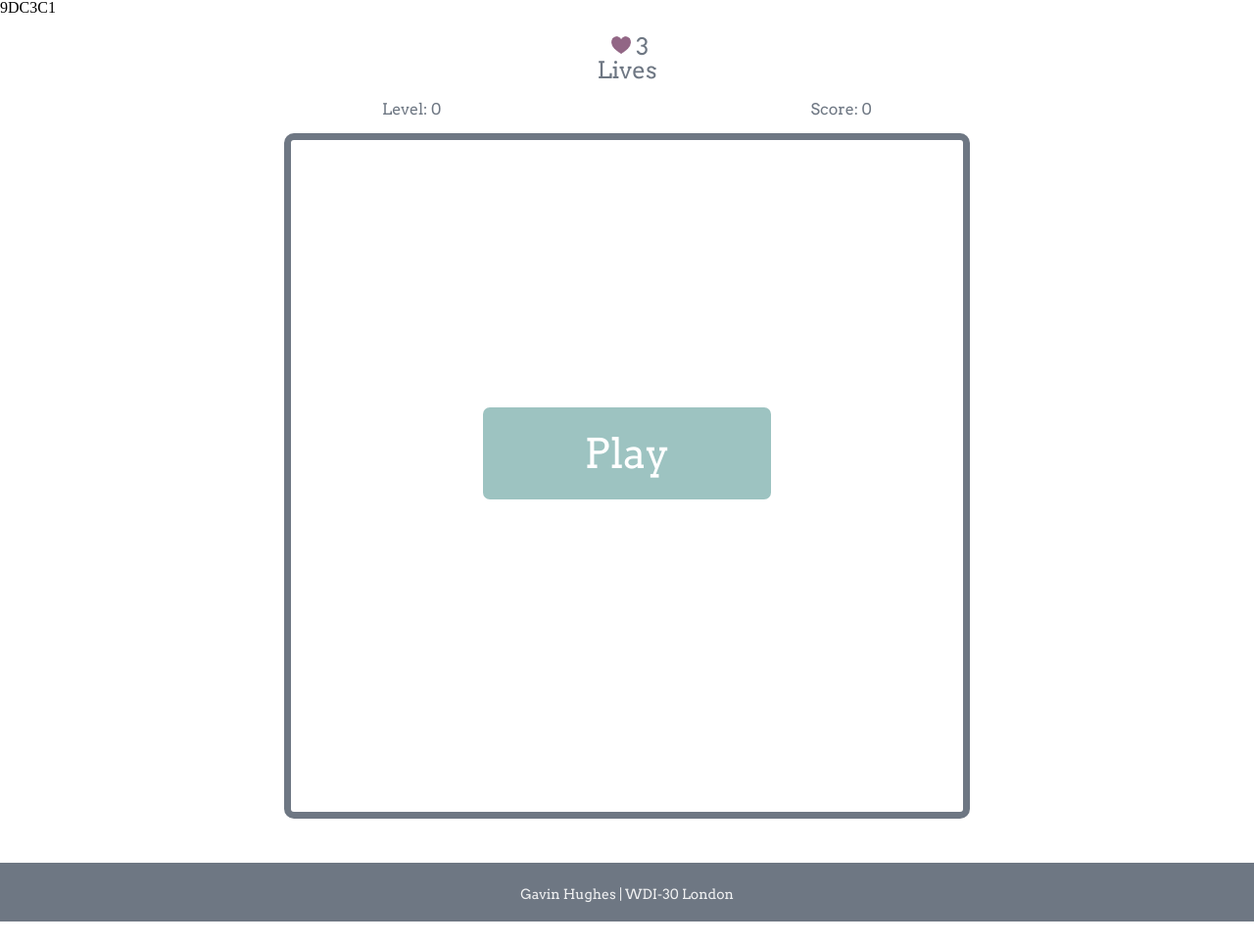
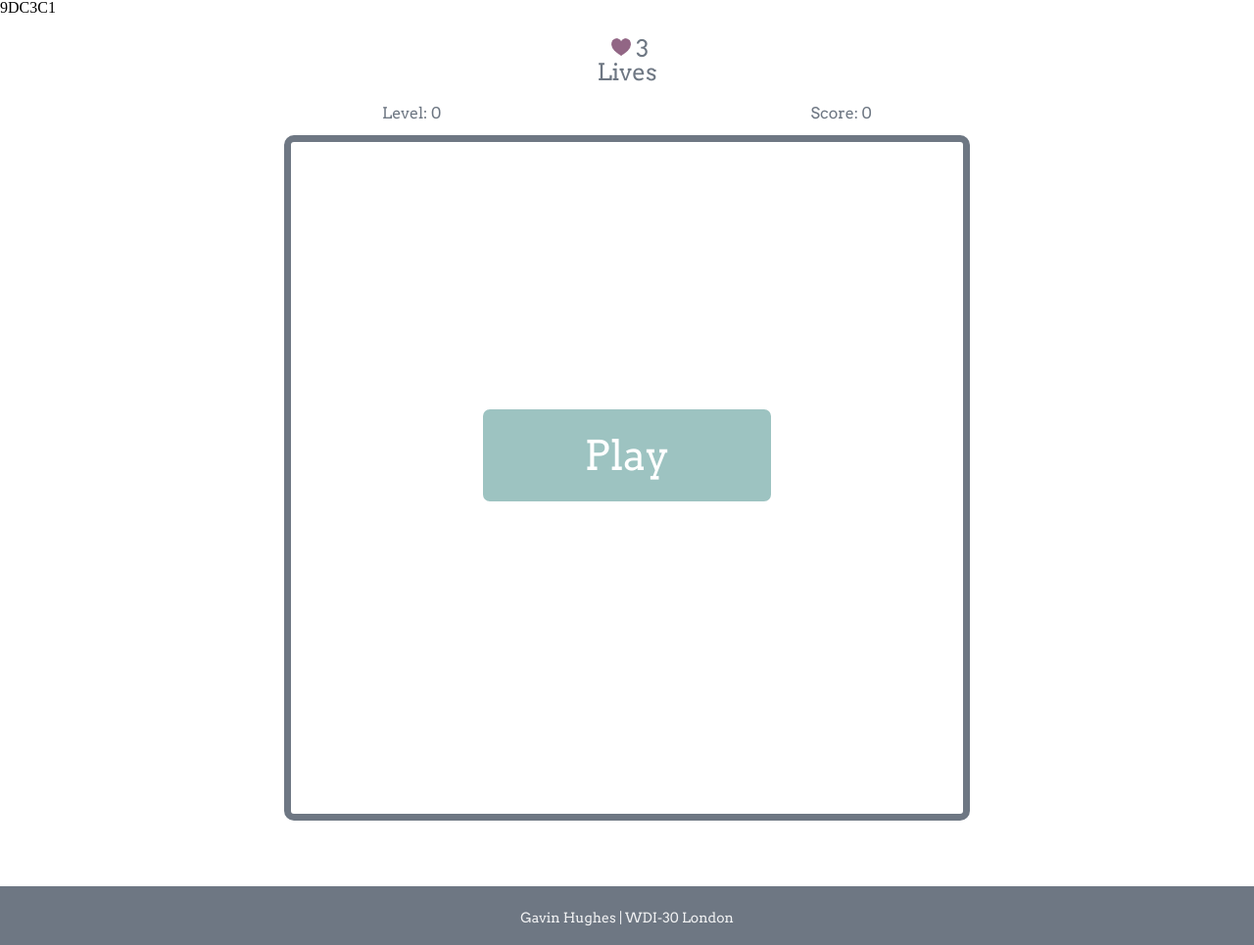
Before and after one commit to gjhughes/WDI_PROJECT_1, a PHP site: page / in a window 1280 px wide. Shown: the whole page at 98% size. Before the commit the page ends 941 px from the top, so only its background shows below. Run offline with PHP 8.4, Linux system fonts and the light colour scheme; some libraries are stand-ins or nearby versions.

Commit message:
updated styling

```diff
--- a/css/style.css
+++ b/css/style.css
@@ -5,6 +5,14 @@
 * {
   box-sizing: border-box;
   font-family: 'Arvo', serif;
+  margin: 0;
+  padding: 0;
+}
+
+html,
+body {
+  height: 100%;
+  margin: 0;
 }
 
 /******************/
@@ -81,7 +89,7 @@ header {
 }
 
 .score-board {
-  margin-top: 20px;
+  margin-top: 22px;
 }
 
 .lives-display {
@@ -108,6 +116,7 @@ header {
 .invis {
   color: white;
 }
+
 /****************/
 /* Grid styles */
 /**************/
@@ -206,16 +215,12 @@ header {
 /******************/
 /* Footer styles */
 /****************/
-
-footer {
+.footer {
+  font-family: 'Arvo', serif;
+  margin-top: 67px;
   height: 60px;
   background-color: #6E7783;
-}
-
-footer p {
-  font-family: 'Arvo', serif;
   text-align: center;
-  margin-top: 45px;
   padding-top: 25px;
   color: #F0F1F2;
   font-size: 14px;
--- a/index.html
+++ b/index.html
@@ -14,6 +14,7 @@
   <title>Project 1</title>
 </head>
 <body>
+  <div class="wrapper">
 
   <header>
     <div class="score-board">
@@ -58,11 +59,12 @@
       <div class="tiles" id="15"></div>
     </div>
   </main>
-
-  <footer id='footer'>
+  </div>
+  <footer class='footer'>
     <p>
       Gavin Hughes | WDI-30 London
     </p>
+
   </footer>
 
 </body>
--- a/js/app.js
+++ b/js/app.js
@@ -5,7 +5,8 @@ let $score            = null;
 let $grid             = null;
 let $play             = null;
 let $restart          = null;
-let $gameover;
+let $gameover         = null;
+
 let patternLength     = 1;
 let lives             = 3;
 let level             = 0;
@@ -14,25 +15,25 @@ let userClicks        = 0;
 let computerPattern;
 let userPattern;
 //timeouts
+let gameoverTimeout;
 let flashPattern;
 let removeFlash;
 let displayPatternTimeout;
-let gameoverTimeout;
 let nowDisplayIt;
 let fadeInTiles;
 let playGameTimeout;
-let timeouts = [];
+
 
 $(init);
 
 function init() {
-  $tiles   = $('.tiles');
-  $grid    = $('.grid');
-  $level   = $('.level');
-  $lives   = $('.lives');
-  $score   = $('.score');
-  $play    = $('.play-btn');
-  $restart = $('.restart-btn');
+  $tiles    = $('.tiles');
+  $grid     = $('.grid');
+  $level    = $('.level');
+  $lives    = $('.lives');
+  $score    = $('.score');
+  $play     = $('.play-btn');
+  $restart  = $('.restart-btn');
   $gameover = $('.game-over-message');
 
   $restart.hide();
@@ -44,11 +45,11 @@ function init() {
 
 function startGame() {
   $tiles.off();
-  patternLength = 1;
-  lives = 3;
-  score = 0;
-  level = 1;
-  userClicks = 0;
+  patternLength     = 1;
+  lives             = 3;
+  score             = 0;
+  level             = 1;
+  userClicks        = 0;
   computerPattern   = [];
   userPattern       = [];
   $lives.html(lives);
@@ -66,7 +67,6 @@ function playGame() {
 }
 
 function gameOver() {
-  console.log('now game over function is called');
   $grid.addClass('game-over');
   $tiles.hide();
   $gameover.show();
@@ -78,7 +78,6 @@ function reset(){
   $grid.removeClass('game-over');
   $gameover.hide();
   $grid.addClass('grid').show();
-
   startGame();
 }
 
@@ -86,7 +85,6 @@ function displayTiles() {
   $play.hide();
   $grid.removeClass('start-grid');
   fadeInTiles = setTimeout(function() {
-    console.log('fade in tiles');
     $tiles.fadeIn();
     clearTimeout(fadeInTiles);
   }, 250);
@@ -94,20 +92,16 @@ function displayTiles() {
 
 function nextLevel() {
 
-  patternLength++;
-  userClicks = 0;
-  userPattern = [];
+  patternLength   ++;
+  userClicks      = 0;
+  userPattern     = [];
   computerPattern = [];
   $tiles.off();
   updateScoreboard();
 
-  if(lives===0) {
-    // clearTimeout(flashPattern);
-    // clearTimeout(removeFlash);
+  if(lives === 0) {
 
     gameoverTimeout = setTimeout(function() {
-      console.log('before gameover display');
-      // clearTimeout(gameoverTimeout);
       $tiles.removeClass().addClass('tiles').empty();
       gameOver();
     }, 1500);
@@ -118,20 +112,15 @@ function nextLevel() {
   }
 
   displayPatternTimeout = setTimeout(function() {
-    console.log('timeout before displaying pattern');
     $tiles.removeClass().addClass('tiles').empty();
     generatePattern();
     clearTimeout(displayPatternTimeout);
     nowDisplayIt = setTimeout(displayPattern, 500);
   }, 1000);
-
-  // clearTimeout(displayPatternTimeout);
-
-
 }
 
 function updateScoreboard() {
-  level++;
+  level ++;
   $level.html(patternLength);
   $lives.html(lives);
   $score.html(score);
@@ -149,26 +138,18 @@ function generatePattern() {
 
 function displayPattern() {
   clearTimeout(nowDisplayIt);
-  console.log('display pattern is invoked');
   for (let i = 0; i < computerPattern.length; i++) {
-    console.log('for loop runs');
     const randomNumber = computerPattern[i];
     const $element = $($tiles[randomNumber]);
     flashPattern = setTimeout(function() {
-      console.log('flash pattern');
-      // clearTimeout(flashPattern);
       $element.addClass('show');
       removeFlash = setTimeout(function(){
-        console.log('get rid of the flash');
-        // clearTimeout(removeFlash);
         $element.removeClass('show');
         if (i + 1 === computerPattern.length) {
           tileOver();
           $tiles.on('click', clickTile);
         }
-        // clearTimeout(removeFlash);
       }, 500);
-      // clearTimeout(flashPattern);
     }, i*500 + 500);
   }
 }
@@ -184,7 +165,6 @@ function tileOver() {
 }
 
 function clickTile(e) {
-  console.log('I fired');
   $(e.target).off();
   const $clicked = $(e.target).attr('id');
 
@@ -196,7 +176,6 @@ function clickTile(e) {
     $(e.target).addClass('chosen');
 
     if (userPattern.length === computerPattern.length) {
-      // $tiles.off('click');
       for (let i = 0; i < computerPattern.length; i++) {
         $(`#${computerPattern[i]}`).addClass('right');
       }
@@ -204,10 +183,7 @@ function clickTile(e) {
     }
   } else {
     $(e.target).addClass('wrong-button');
-    console.log(lives);
     lives--;
-    console.log(`lives when I remove thiem ${lives}`);
-    // display correct sequence.
     for (let i = 0; i < computerPattern.length; i++) {
       $(`#${computerPattern[i]}`).addClass('wrong-pattern').html(i + 1);
     }
```
Also changed, not shown: README.md.
